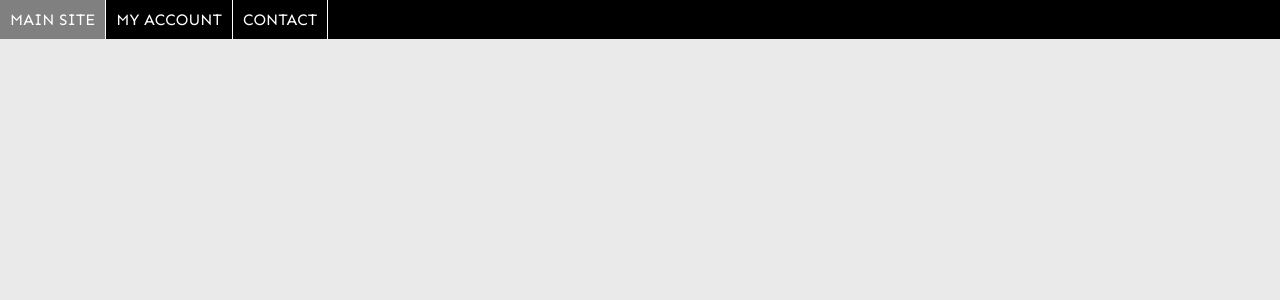
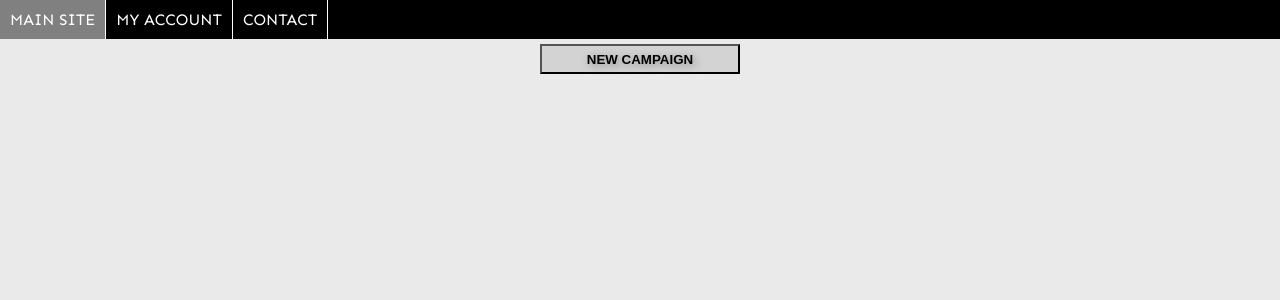
Before and after one commit to czambuk/dnd, a Django app: page /view_campaigns in a window 1280 px wide. Shown: the top 300 px of the page. Run offline with Django 3.2, Linux system fonts and the light colour scheme; data that the repository does not hold is empty.

Commit message:
more of the same

```diff
--- a/campaigns_diary/templates/campaigns_diary/view_campaigns.html
+++ b/campaigns_diary/templates/campaigns_diary/view_campaigns.html
@@ -5,7 +5,12 @@ List of campaigns
 {% endblock title %}
 
 {% block content %}
-<div class="campaigns">
+<div class="campaigns-manage">
+    <button>
+        <a href="/add_campaign" title="Add campaign">New campaign</a>
+    </button>
+</div>
+<div class="campaigns-list">
     <ul>
         {% for campaign in object_list %}
         <li>
@@ -15,13 +20,10 @@ List of campaigns
                 <a href="/view_campaigns/{{ campaign.id }}" title="Campaign details">Campaign details</a>
             </button>
             <button>
-                <a href="/add_entry" title="Add entry">Add journal entry</a>
-            </button>
-            <button>
                 <a href="/edit_campaign" title="Edit campaign">Edit campaign</a>
             </button>
             <button>
-                <a href="/delete_campaign" title="Delete campaign">Delete campaign</a>
+                <a href="/delete_campaign/{{ campaign.id }}" title="Delete campaign">Delete campaign</a>
             </button>
             <hr>
         </li>
--- a/campaigns_diary/views.py
+++ b/campaigns_diary/views.py
@@ -26,6 +26,15 @@ class CampaignCreateView(CreateView):
         return redirect('/view_campaigns')
 
 
+class CampaignDeleteView(DeleteView):
+    model = Campaign
+    template_name = 'campaigns_diary/confirm_delete.html'
+    pk_url_kwarg = 'campaign_id'
+
+    def get_success_url(self):
+        return '/view_campaigns'
+
+
 class CampaignViewAllView(ListView):
     template_name = 'campaigns_diary/view_campaigns.html'
     model = Campaign
@@ -35,6 +44,7 @@ class CampaignEntryCreateView(CreateView):
     form_class = CampaignEntryForm
     template_name = 'campaigns_diary/form.html'
     success_url = '/view_campaigns'
+    # TODO Dodać przekierowanie na stronę kampanii, dla której był dodawany wpis
 
 
 class CampaignDetailView(ListView):
@@ -43,8 +53,11 @@ class CampaignDetailView(ListView):
 
     def get_context_data(self, *args, **kwargs):
         context = super().get_context_data(*args, **kwargs)
+
         chosen_campaign = Campaign.objects.get(id=self.kwargs['camp_id'])
         context['chosen_campaign'] = chosen_campaign
+
         entries = CampaignEntry.objects.filter(chosen_campaign_id=self.kwargs['camp_id'])
         context['entries'] = entries
+
         return context
--- a/char_app/views.py
+++ b/char_app/views.py
@@ -2,7 +2,7 @@
 from django.template.response import TemplateResponse
 from django.http import HttpResponse, HttpRequest
 from django.views import View
-from .models import Player, Character, Campaign
+from .models import Player, Character
 
 
 class ViewCharacterSheet(View):
--- a/dnd/urls.py
+++ b/dnd/urls.py
@@ -26,6 +26,7 @@ from campaigns_diary.views import (CampaignCreateView,
                                    CampaignViewAllView,
                                    CampaignDetailView,
                                    CampaignEntryCreateView,
+                                   CampaignDeleteView,
                                    )
 
 urlpatterns = [
@@ -40,9 +41,10 @@ urlpatterns = [
                   path('view_character/<int:id>', ViewCharacterSheet.as_view()),
                   # main site
                   path('', HomePage.as_view()),
-                  # add_campaign
+                  # manage campaigns
                   path('add_campaign', CampaignCreateView.as_view()),
                   path('view_campaigns/<int:camp_id>', CampaignDetailView.as_view()),
                   path('add_entry', CampaignEntryCreateView.as_view()),
+                  path('delete_campaign/<int:campaign_id>', CampaignDeleteView.as_view()),
               ] + static(settings.STATIC_URL,
                          document_root=settings.STATIC_ROOT)
--- a/landing_page/static/landing_page/main_styles.css
+++ b/landing_page/static/landing_page/main_styles.css
@@ -114,19 +114,44 @@ a img {
 li {
     list-style-type: none;
 }
-.campaigns {
+.campaigns-list {
     padding: 30px;
 }
-campaign-name {
 
+.campaigns-manage {
+   text-align: center;
 }
 
-campaign-comment {
+.campaigns-manage button, .confirm-delete button {
+    width: 200px;
+    height: 30px;
+    background-color: LightGrey;
+    text-shadow: 2px 2px 8px grey;
+    text-transform: uppercase;
+    text-align: center;
+    margin: 5px;
+}
 
+.campaigns-manage a {
+    color: black;
+    font-weight: bold;
 }
-.campaigns a , .campaign-name{
+
+.campaigns-list a , .campaign-name {
     color: black;
     text-shadow: 2px 2px 8px grey;
     text-transform: uppercase;
     text-align: center;
 }
+
+.confirm-delete {
+    text-align: center;
+    position: absolute;
+    justify-items: center;
+    align-items: center;
+    top: 50%;
+    left: 50%;
+    -ms-transform: translate(-50%, -50%);
+    transform: translate(-50%, -50%);
+    font-size: 2rem;
+}
```
Also changed, not shown: campaigns_diary/models.py (+7 -0 lines), campaigns_diary/templates/campaigns_diary/confirm_delete.html (added, +15 -0 lines), campaigns_diary/templates/campaigns_diary/list.html (+8 -3 lines), char_app/models.py (+0 -9 lines), campaigns_diary/migrations/0003_auto_20200412_2109.py (added), char_app/migrations/0005_delete_campaign.py (added).
